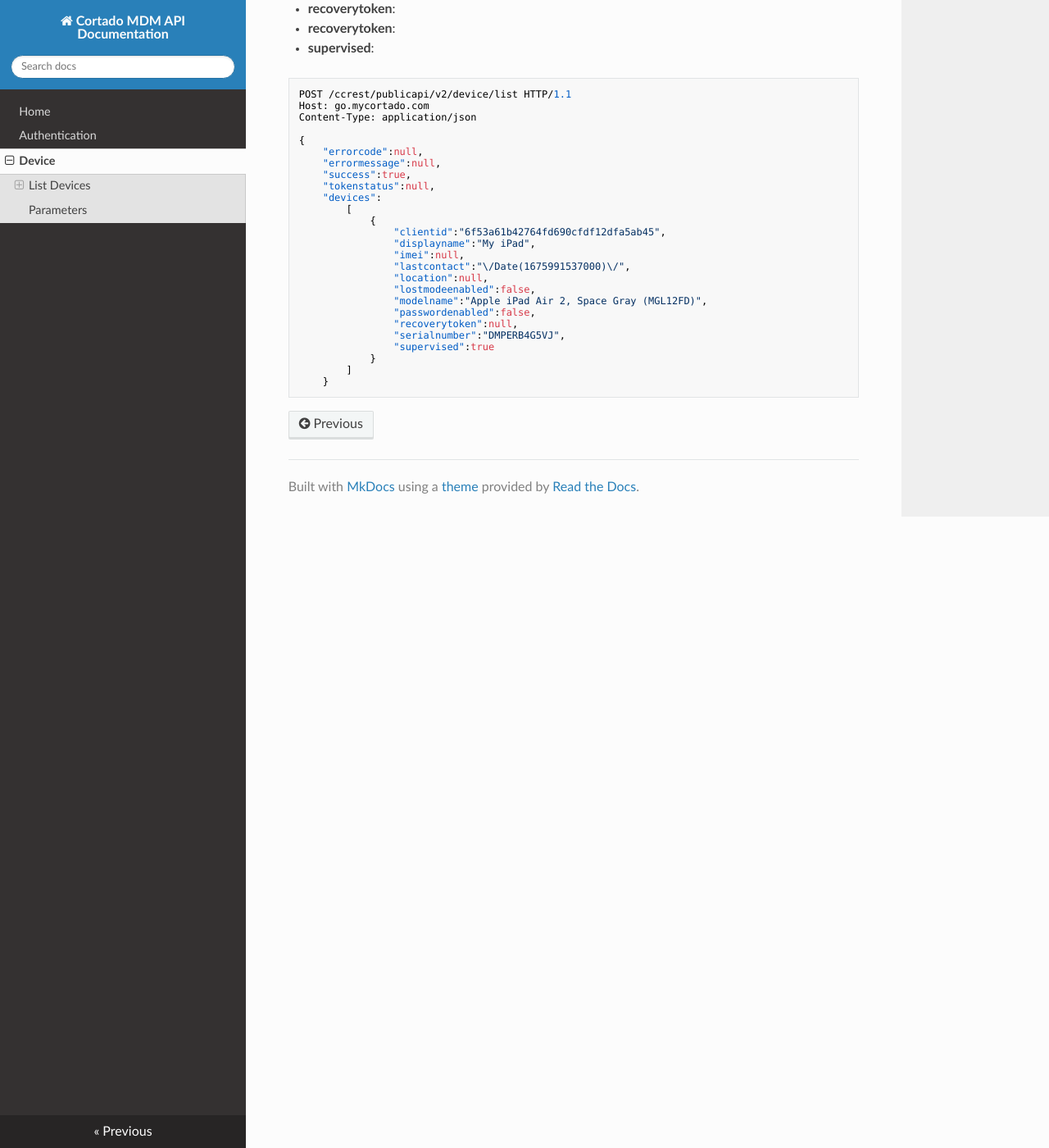
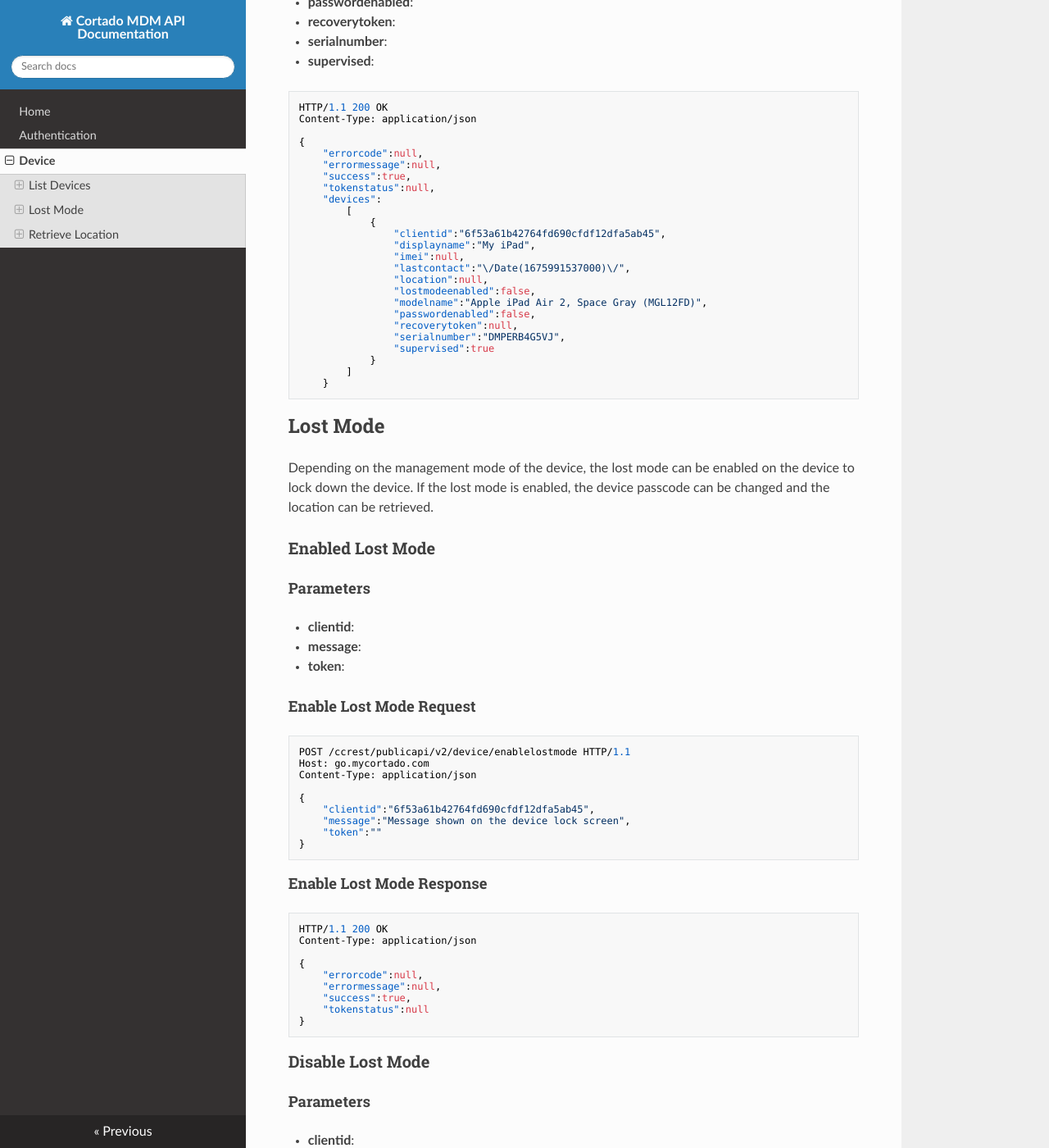
Before and after one commit to cortado-mobile-solutions/apidoc-mdm, an MkDocs documentation site: the page built from docs/device.md, in a window 1280 px wide and 1400 px high, scrolled down 923 px. Shown: the whole window at 82% size. Built offline with MkDocs 1.6.1, drawn with Linux system fonts in a browser that asks for light colours; nearby versions of some CDN libraries; some of the changed text lies outside the part shown.

Commit message:
auth and device update

````diff
--- a/docs/device.md
+++ b/docs/device.md
@@ -1,13 +1,14 @@
-# Device
+# Overview
 Devices must be successfully enrolled with the Cortado MDM in order to be accessed via the API.
 
 
 ## List Devices
+Retrieve a list of managed devices and basic details about the device status. The response lists all devices assigned to the authenticated user. Using an administrator access token to request the devices, the response will contain all devices of the managed tenant.
 
 ### List Devices Request
 
 ### Parameters
-* **token**: access token obtained during [authentication](/auth)
+* **token**: access token obtained during [authentication](/auth.md)
 
 ```json
 POST /ccrest/publicapi/v2/device/list HTTP/1.1
@@ -32,13 +32,12 @@ The response lists all devices assigned to the authenticated user. Using an admi
 * **modelname**:
 * **passwordenabled**:
 * **recoverytoken**:
-* **recoverytoken**:
+* **serialnumber**:
 * **supervised**:
 
 
 ```json
-POST /ccrest/publicapi/v2/device/list HTTP/1.1
-Host: go.mycortado.com
+HTTP/1.1 200 OK
 Content-Type: application/json
 
 {
@@ -64,3 +63,110 @@ Content-Type: application/json
         ]
     }
 ```
+
+
+## Lost Mode
+Depending on the management mode of the device, the lost mode can be enabled on the device to lock down the device. If the lost mode is enabled, the device passcode can be changed and the location can be retrieved.
+
+
+### Enabled Lost Mode
+
+#### Parameters
+* **clientid**:
+* **message**:
+* **token**:
+
+#### Enable Lost Mode Request
+
+```json
+POST /ccrest/publicapi/v2/device/enablelostmode HTTP/1.1
+Host: go.mycortado.com
+Content-Type: application/json
+
+{
+    "clientid":"6f53a61b42764fd690cfdf12dfa5ab45",
+    "message":"Message shown on the device lock screen",
+    "token":""
+}
+```
+
+#### Enable Lost Mode Response
+
+```json
+HTTP/1.1 200 OK
+Content-Type: application/json
+
+{
+    "errorcode":null,
+    "errormessage":null,
+    "success":true,
+    "tokenstatus":null
+}
+```
+
+### Disable Lost Mode
+
+#### Parameters
+* **clientid**:
+* **token**:
+
+#### Disable Lost Mode Request
+
+```json
+POST /ccrest/publicapi/v2/device/disablelostmode HTTP/1.1
+Host: go.mycortado.com
+Content-Type: application/json
+
+{
+    "clientid":"6f53a61b42764fd690cfdf12dfa5ab45",
+    "token":""
+}
+```
+
+#### Disable Lost Mode Response
+
+```json
+HTTP/1.1 200 OK
+Content-Type: application/json
+
+{
+    "errorcode":null,
+    "errormessage":null,
+    "success":true,
+    "tokenstatus":null
+}
+```
+
+## Retrieve Location
+The retrieval of the device location can be triggered. Fetching the latest retrieved location data is done using the device status request.
+
+### Retrieve Location Request
+
+### Parameters
+* **clientid**:
+* **token**:
+
+```json
+POST /ccrest/publicapi/v2/device/requestlocation HTTP/1.1
+Host: go.mycortado.com
+Content-Type: application/json
+
+{
+    "clientid":"6f53a61b42764fd690cfdf12dfa5ab45",
+    "token":""
+}
+```
+
+### Retrieve Location Response
+
+```json
+HTTP/1.1 200 OK
+Content-Type: application/json
+
+{
+    "errorcode":null,
+    "errormessage":null,
+    "success":true,
+    "tokenstatus":null
+}
+```
````
Also changed, not shown: other parts of docs/device.md (+1 -2 lines), docs/auth.md (+1 -1 lines).
